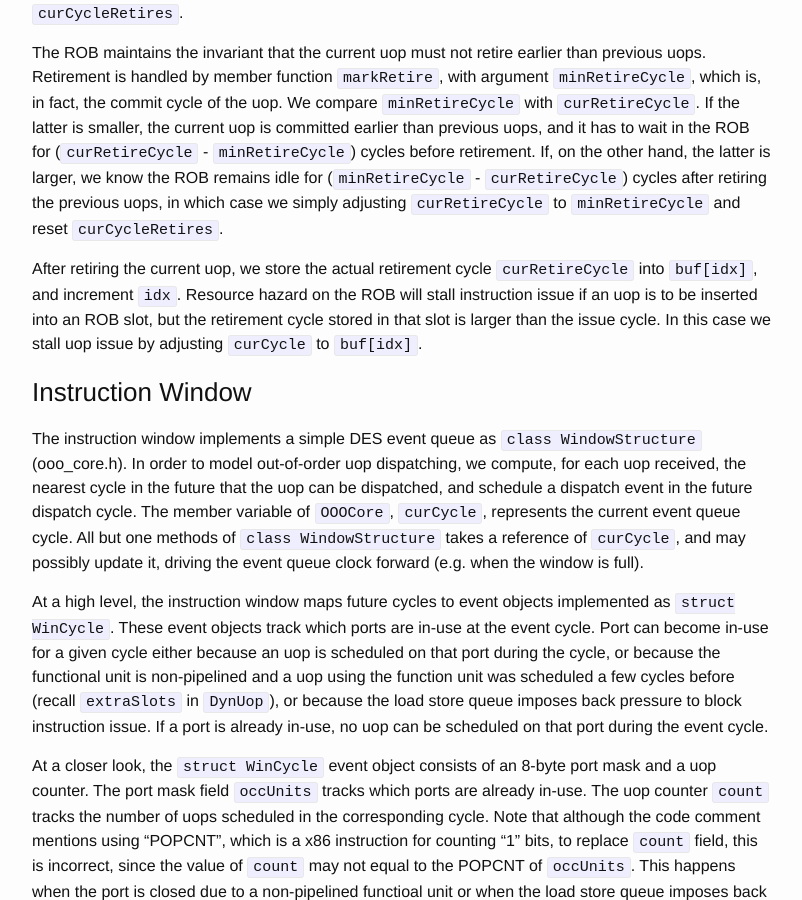
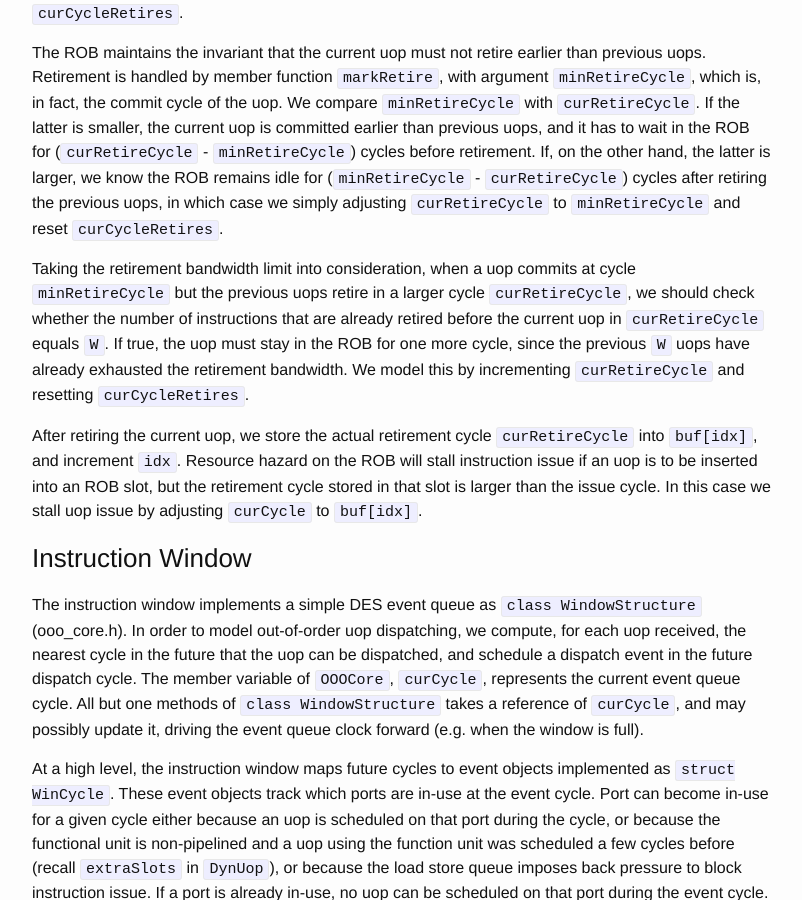
Before and after one commit to wangziqi2013/wangziqi2013.github.io, a Jekyll site: the page built from _posts/2019-12-31-zsim-microarch.markdown, in a window 1280 px wide and 900 px high, scrolled down 17497 px. Shown: the whole window, without its empty margins (238-1040 px from the left). Built offline with Jekyll 4.4.1, drawn with Linux system fonts in a browser that asks for light colours.

Commit message:
Adding bandwidth limit

```diff
--- a/_posts/2019-12-31-zsim-microarch.markdown
+++ b/_posts/2019-12-31-zsim-microarch.markdown
@@ -634,6 +634,12 @@ and it has to wait in the ROB for (`curRetireCycle` - `minRetireCycle`) cycles b
 the latter is larger, we know the ROB remains idle for (`minRetireCycle` - `curRetireCycle`) cycles after retiring the
 previous uops, in which case we simply adjusting `curRetireCycle` to `minRetireCycle` and reset `curCycleRetires`.
 
+Taking the retirement bandwidth limit into consideration, when a uop commits at cycle `minRetireCycle` but the previous
+uops retire in a larger cycle `curRetireCycle`, we should check whether the number of instructions that are already
+retired before the current uop in `curRetireCycle` equals `W`. If true, the uop must stay in the ROB for one more
+cycle, since the previous `W` uops have already exhausted the retirement bandwidth. We model this by incrementing
+`curRetireCycle` and resetting `curCycleRetires`.
+
 After retiring the current uop, we store the actual retirement cycle `curRetireCycle` into `buf[idx]`, and increment
 `idx`. Resource hazard on the ROB will stall instruction issue if an uop is to be inserted into an ROB slot, but
 the retirement cycle stored in that slot is larger than the issue cycle. In this case we stall uop issue by adjusting
```
